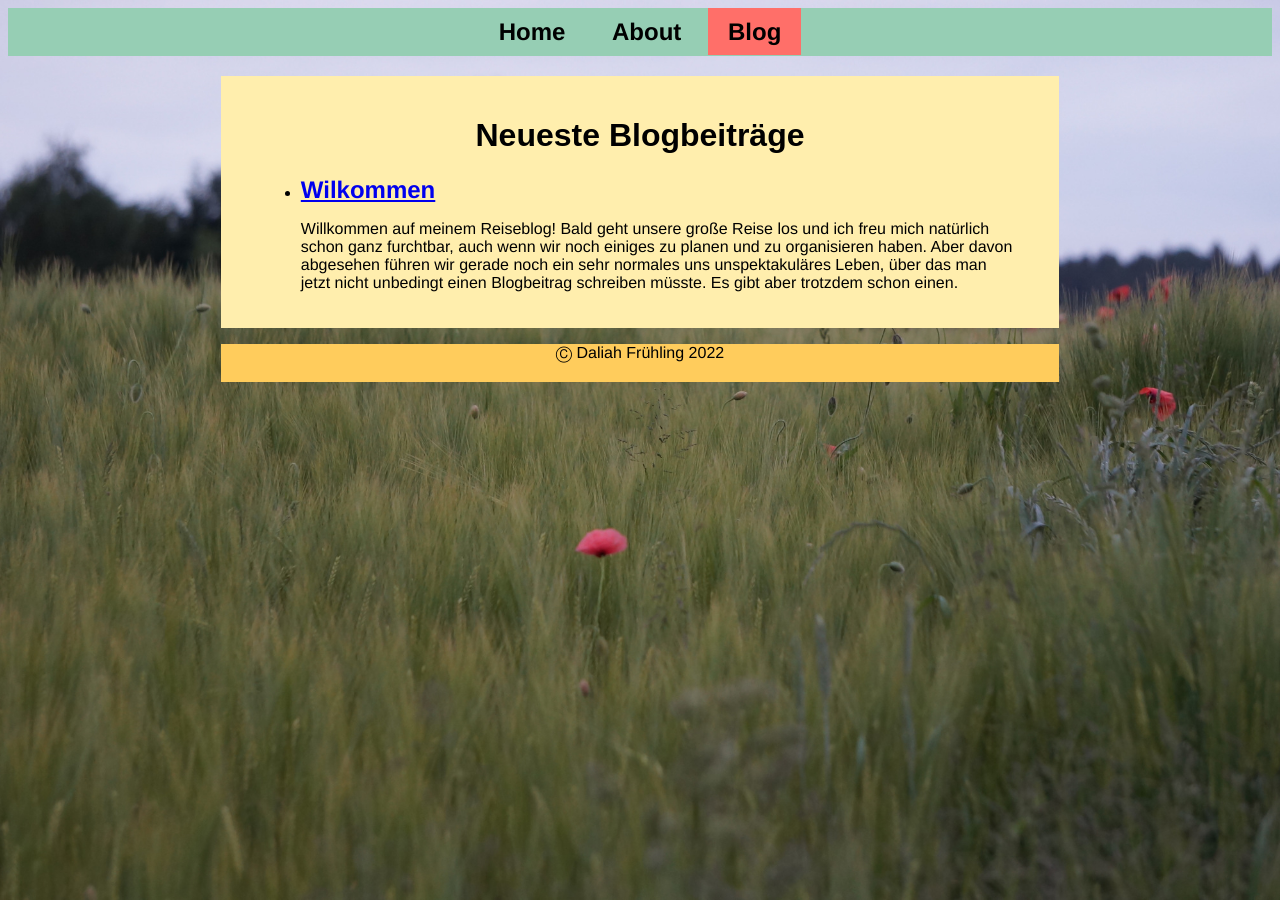
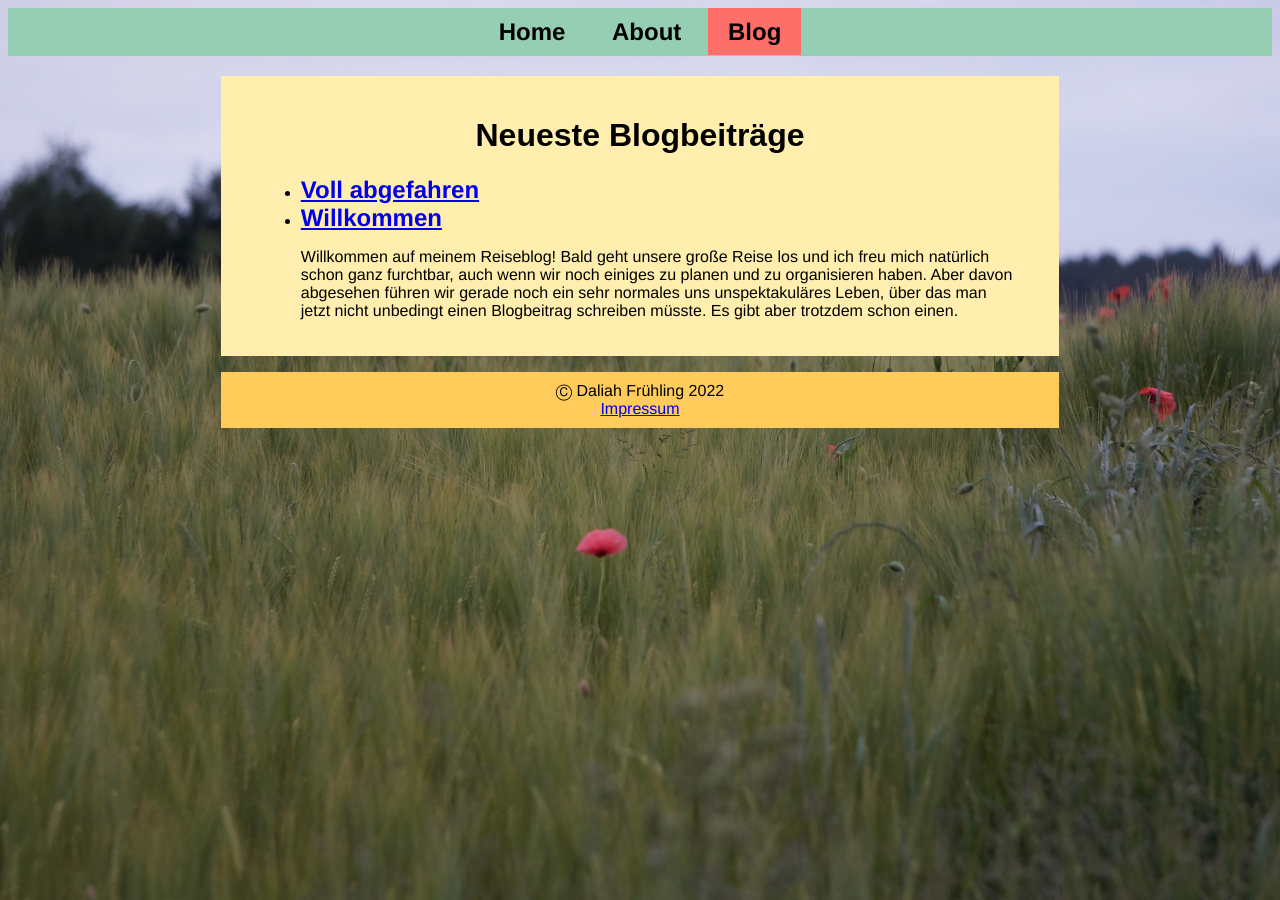
Before and after one commit to grundlbert/blog, a Jekyll site: the page built from blog.html, in a window 1280 px wide. Built offline with Jekyll 4.4.1, drawn with Linux system fonts in a browser that asks for light colours.

Commit message:
added impressum and second post

```diff
--- a/_layouts/default.html
+++ b/_layouts/default.html
@@ -15,7 +15,9 @@
     {{ content }}
     </main>
     <footer>
-      <p>&#9400; Daliah Frühling 2022</p>
+      <p>
+        &#9400; Daliah Frühling 2022<br><a href="/impressum.html">Impressum</a>
+      </p>
     </footer>
   </body>
 </html>
--- a/_posts/2022-09-19-wilkommen.md
+++ b/_posts/2022-09-19-wilkommen.md
@@ -1,5 +1,5 @@
 ---
-title: Wilkommen
+title: Willkommen
 author: Daliah
 ---
 
--- /dev/null
+++ b/_posts/2022-09-28-abgefahren.md
@@ -0,0 +1,4 @@
+---
+title: Voll abgefahren
+author: Daliah
+---
--- a/_sass/main.scss
+++ b/_sass/main.scss
@@ -113,7 +113,8 @@ footer p{
   margin-right: auto;
   padding-right:40px;
   padding-left: 40px;
-  padding-bottom: 20px;
+  padding-bottom: 10px;
+  padding-top: 10px;
 }
 
 .centered {
```
Also changed, not shown: impressum.md (added, +8 -0 lines), index.md (+1 -1 lines), 1 other file.
